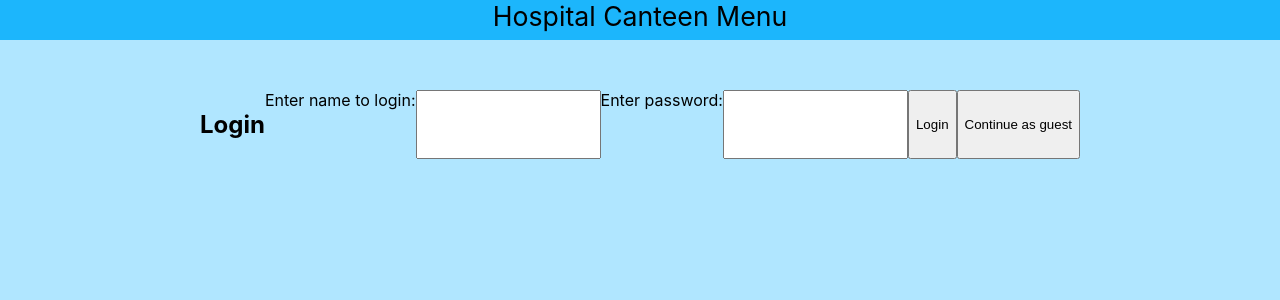
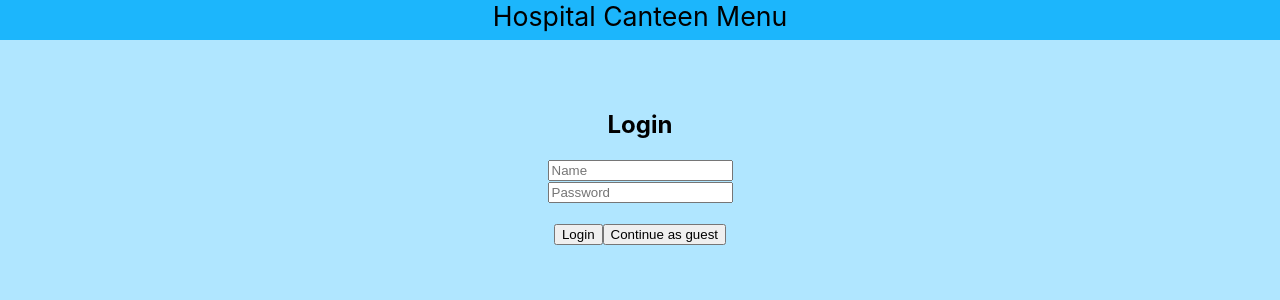
Before and after one commit to FlorianSymmank/SQLInjection, a React (Create React App) app in the folder sqli-frontend/: page / in a window 1280 px wide. Shown: the top 300 px of the page. Built offline with nearby package versions, Linux system fonts and the light colour scheme; the HTML template or start-up script is replaced by a standard one.

Commit message:
simple formatting

```diff
--- /dev/null
+++ b/sqli-frontend/src/Login.css
@@ -0,0 +1,11 @@
+.hidden {
+  visibility: hidden;
+}
+
+.error-message {
+  color: red;
+  font-weight: bold;
+  background-color: lightgray;
+  border-radius: 5px;
+  padding: 10px 10px 10px 10px;
+}
--- a/sqli-frontend/src/Login.js
+++ b/sqli-frontend/src/Login.js
@@ -1,20 +1,19 @@
-import {useState} from 'react';
+import './Login.css';
+import { useState } from 'react';
+import { apiCall } from './util';
 
-const Login = ({setLoginData}) => {
+const Login = ({ setLoginData }) => {
 
 	const [name, setName] = useState('');
 	const [password, setPassword] = useState('');
+	const [loginFailed, setLoginFailed] = useState(false);
 
 	const handleNameChange = event => {
-
 		setName(event.target.value);
-
 	};
 
 	const handlePasswordChange = event => {
-
 		setPassword(event.target.value);
-
 	};
 
 	const login = async () => {
@@ -25,8 +24,14 @@ const Login = ({setLoginData}) => {
 			isGuest: false
 		};
 
-		setLoginData(loginData);
-
+		try {
+			// test if credentials are correct, throws if not
+			await apiCall(`menu/2023-01-01`, loginData);
+			setLoginData(loginData);
+			setLoginFailed(false)
+		} catch (e) {
+			setLoginFailed(true)
+		}
 	};
 
 	const skip = () => {
@@ -38,13 +43,19 @@ const Login = ({setLoginData}) => {
 	};
 
 	return <>
-		<h2>Login</h2>
-		Enter name to login:
-		<input value={name} onChange={handleNameChange} />
-		Enter password:
-		<input value={password} onChange={handlePasswordChange} />
-		<button onClick={login}>Login</button>
-		<button onClick={skip}>Continue as guest</button>
+		<div>
+			<h2>Login</h2>
+			<input value={name} onChange={handleNameChange} placeholder='Name' />
+			<br />
+			<input value={password} onChange={handlePasswordChange} type="password" placeholder='Password' />
+			<br />
+			<br />
+			<button onClick={login}>Login</button>
+			<button onClick={skip}>Continue as guest</button>
+			<br />
+			<br />
+			<div className={loginFailed ? 'error-message' : 'error-message hidden'}>The credentials you provided are incorrect.</div>
+		</div>
 	</>;
 
 };
```
